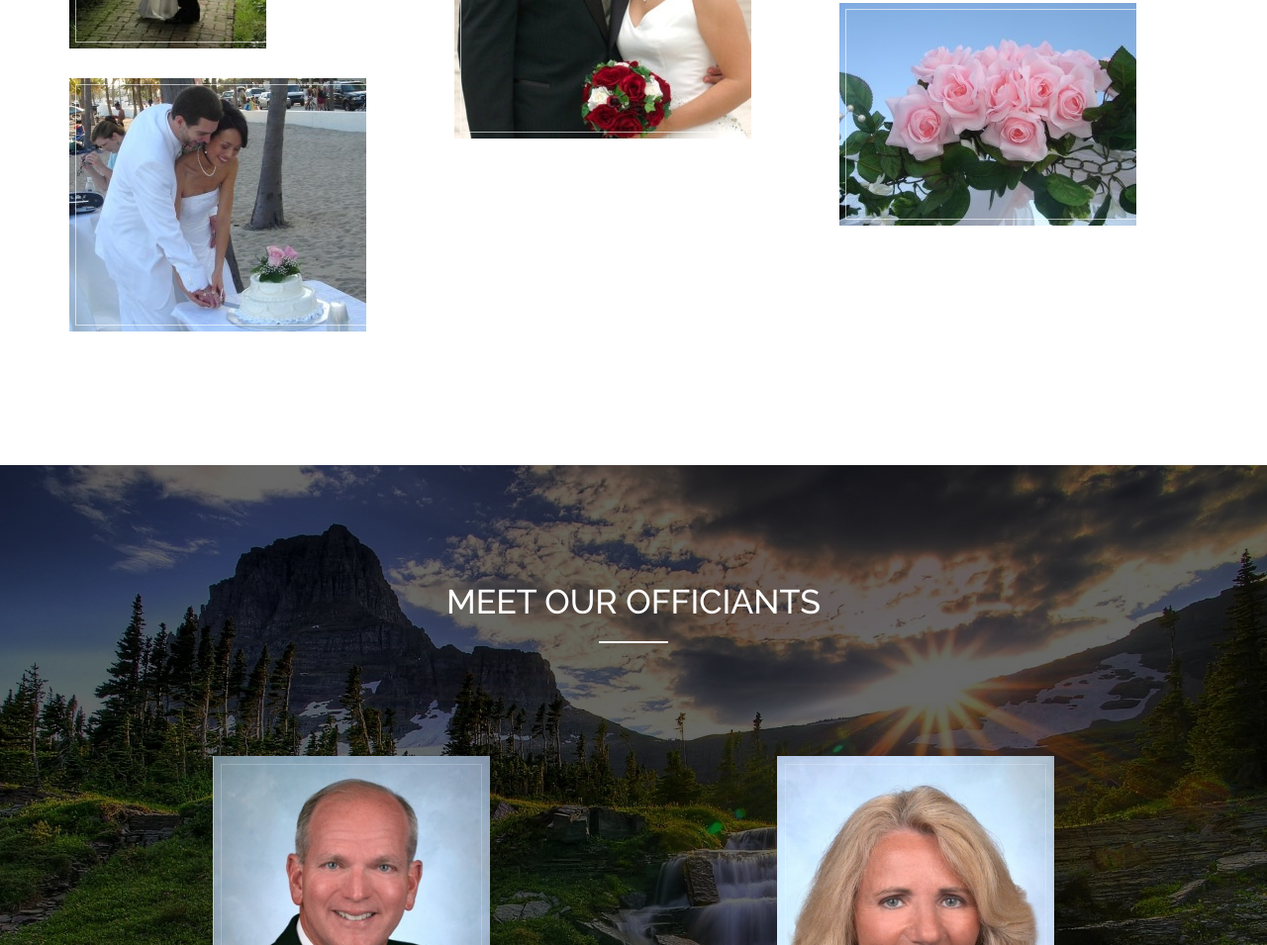
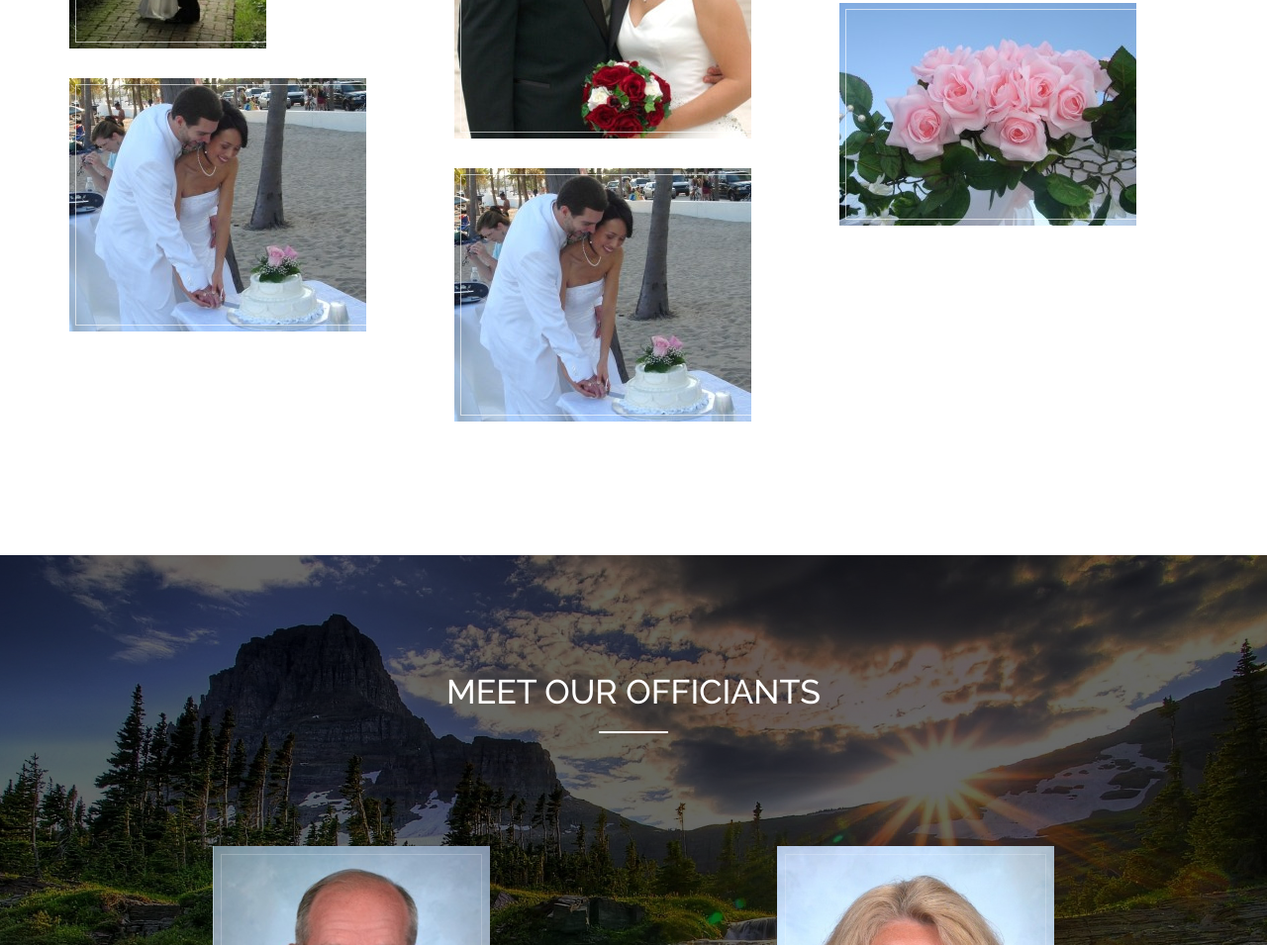
Before and after one commit to DRAnders100/MakingYourDayPerfect, a plain HTML site: page index.html in a window 1280 px wide. Shown: the part 2062-3017 px from the top of the page at 99% size. Drawn offline with nearby package versions, Linux system fonts and the light colour scheme.

Commit message:
Update index.html

```diff
--- a/index.html
+++ b/index.html
@@ -150,6 +150,15 @@
               </div>
               <img src="img/portfolio/12-small.jpg" class="img-responsive" alt="Project Title"> </a> </div>
           </div>
+            </div>
+        <div class="col-sm-6 col-md-4 col-lg-4 breakfast">
+          <div class="portfolio-item">
+            <div class="hover-bg"> <a href="img/portfolio/12-large.jpg" title="Gallery" data-lightbox-gallery="gallery1">
+              <div class="hover-text">
+                <h4>Gallery</h4>
+              </div>
+              <img src="img/portfolio/12-small.jpg" class="img-responsive" alt="Project Title"> </a> </div>
+          </div>
         </div>
       </div>
     </div>
```
